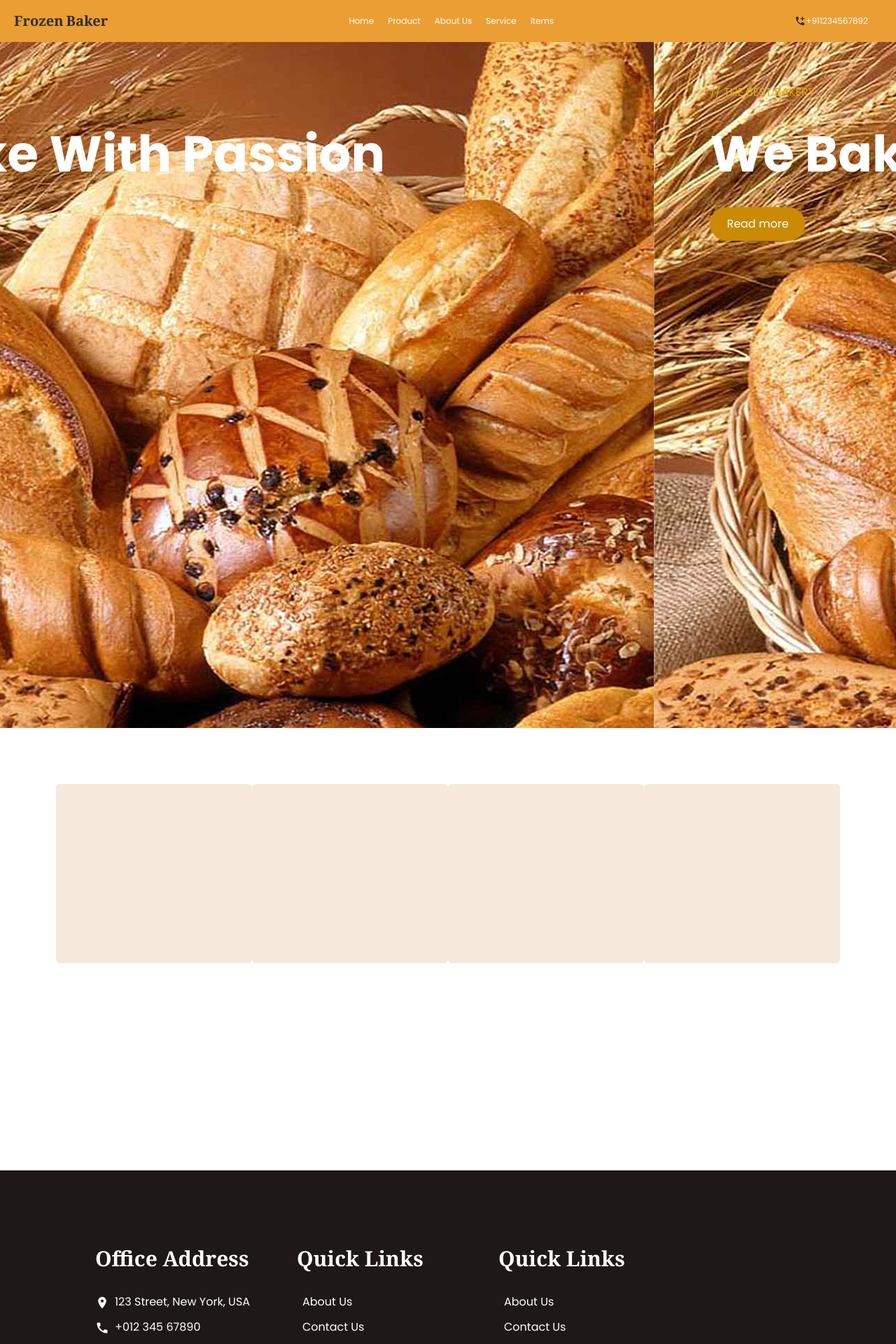
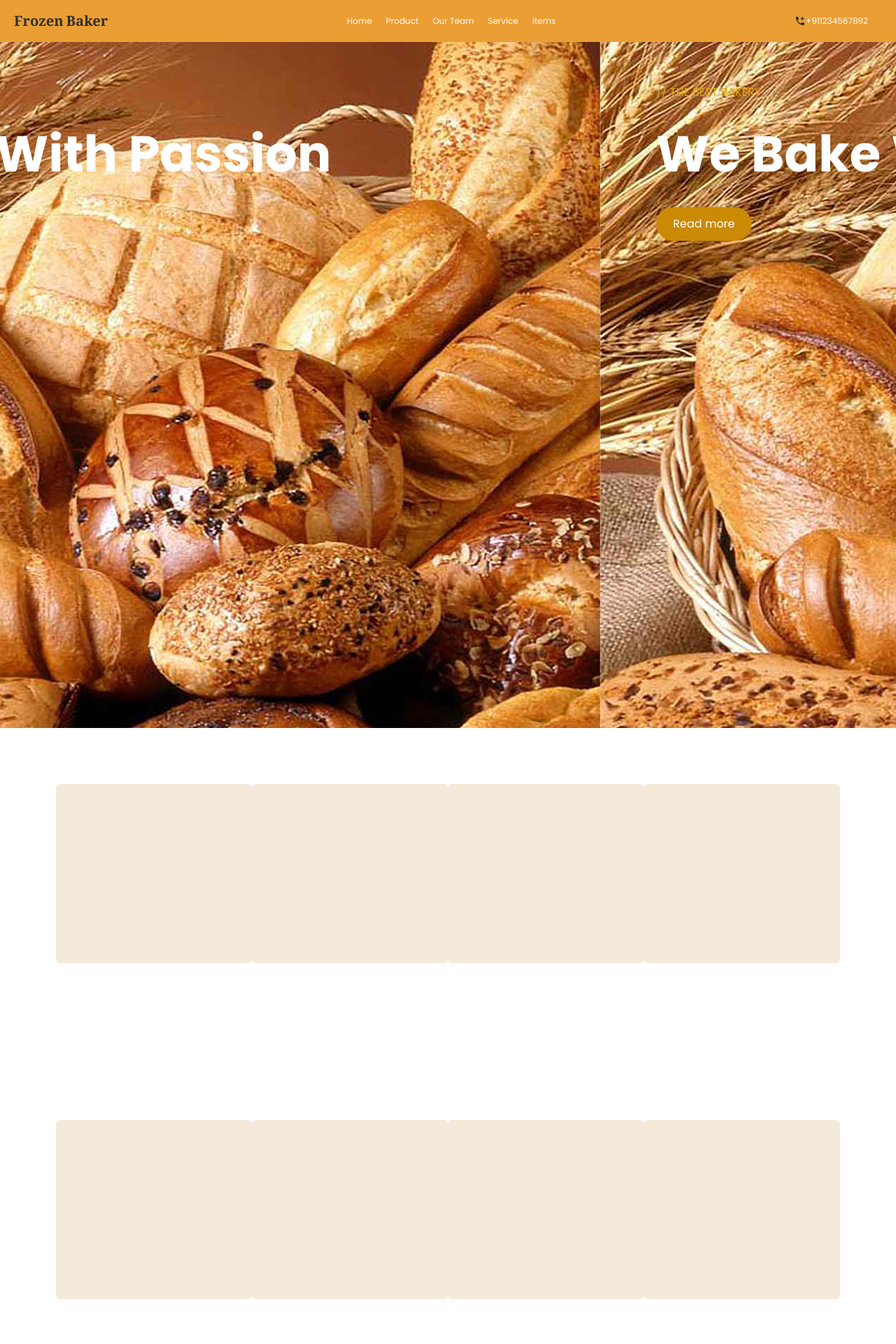
Before and after one commit to Ashish5028/Frozen-Baker, a React (Vite) app: page / in a window 1280 px wide. Shown: the top 1920 px of the page at 70% size. Built offline with nearby package versions, Linux system fonts and the light colour scheme.

Commit message:
add some folder

```diff
--- a/src/app/routes.jsx
+++ b/src/app/routes.jsx
@@ -1,5 +1,6 @@
 import { BrowserRouter, Route, Routes } from "react-router-dom";
 import HomePage from "../component/homePage";
+import { TeamIndex } from "../ourTeam";
 
 export default function AppRoutes() {
   return (
@@ -7,6 +8,7 @@ export default function AppRoutes() {
       <BrowserRouter>
         <Routes>
           <Route path="/" element={<HomePage />}></Route>
+          <Route path="/team" element={<TeamIndex />}></Route>
         </Routes>
       </BrowserRouter>
     </>
--- a/src/component/Header.jsx
+++ b/src/component/Header.jsx
@@ -21,13 +21,13 @@ const Header = () => {
                 <Link to="/product">Product</Link>
               </li>
               <li className="text-xs text-white hover:text-headingColor duration-100 transition-all ease-in-out cursor-pointer">
-                About Us
+                <Link to="/team"> Our Team</Link>
               </li>
               <li className="text-xs text-white hover:text-headingColor duration-100 transition-all ease-in-out cursor-pointer">
-                Service
+                <Link to="/service">Service</Link>
               </li>
               <li className="text-xs text-white hover:text-headingColor duration-100 transition-all ease-in-out cursor-pointer">
-                items
+                <Link to="/items">items</Link>
               </li>
             </ul>
           </div>
@@ -66,4 +66,4 @@ const Header = () => {
   );
 };
 
-export { Header };
+export default Header;
--- a/src/component/footerPage.jsx
+++ b/src/component/footerPage.jsx
@@ -9,8 +9,8 @@ function FooterPage() {
           {FooterData.map((res) => {
             return (
               <>
-                <div className="ml-auto">
-                  <div className="float-left text-white  space-y-3   w-72 h-52 p-2">
+                <div className="">
+                  <div className="float-left text-white  space-y-3  justify-between    h-52 p-2">
                     <p className="text-3xl font-semibold font-serif py-5">
                       {res.heading}
                     </p>
--- a/src/component/homePage.jsx
+++ b/src/component/homePage.jsx
@@ -1,4 +1,4 @@
-import { Header } from "./Header";
+import Header from "./Header";
 import Card from "./card";
 import { FooterPage } from "./footerPage";
 import SimpleSlider from "./slider";
@@ -11,6 +11,7 @@ export default function HomePage() {
         <div className="">
           <SimpleSlider />
           <Card />
+          <Card />
         </div>
       </div>
       <br />
--- /dev/null
+++ b/src/items/cakes.jsx
@@ -0,0 +1,3 @@
+export default function Cakes() {
+  return <></>;
+}
--- /dev/null
+++ b/src/items/coldDrink.jsx
@@ -0,0 +1,7 @@
+export default function ColdDrink() {
+  return (
+    <>
+      <div>ColdDrink</div>
+    </>
+  );
+}
--- /dev/null
+++ b/src/items/icecream.jsx
@@ -0,0 +1,3 @@
+export default function IceCream() {
+  return <></>;
+}
--- /dev/null
+++ b/src/ourTeam/component/team.css
@@ -0,0 +1,11 @@
+.bgSize {
+  background-color: #1e1916;
+  height: 75vh;
+  /* margin-top: 128px; */
+}
+
+.Card {
+  height: 60vh;
+  background-color: hsl(0, 0%, 100%);
+}
+/*
--- /dev/null
+++ b/src/ourTeam/component/team.jsx
@@ -0,0 +1,12 @@
+export default function Team() {
+  return (
+    <>
+      <div className=" flex justify-between p-20 ">
+        <div className=" h-64 w-72 bg-cardColor rounded-md  transition ease-out delay-150 hover:duration-500  hover:shadow-xl hover:-translate-y-2 hover:bg-cardbgColor"></div>
+        <div className=" h-64 w-72 bg-cardColor rounded-md  transition ease-out delay-150  hover:duration-500  hover:shadow-xl hover:-translate-y-2 hover:bg-cardbgColor"></div>
+        <div className="h-64 w-72 bg-cardColor rounded-md  transition ease-out delay-150  hover:duration-500 hover:shadow-xl hover:-translate-y-2 hover:bg-cardbgColor"></div>
+        <div className="h-64 w-72 bg-cardColor rounded-md  transition ease-out delay-150  hover:duration-500 hover:shadow-xl hover:-translate-y-2 hover:bg-cardbgColor"></div>
+      </div>
+    </>
+  );
+}
--- /dev/null
+++ b/src/ourTeam/index.jsx
@@ -0,0 +1,14 @@
+import React from "react";
+import Team from "./component/team";
+import { FooterPage } from "../component/footerPage";
+import Header from "../component/Header";
+
+export const TeamIndex = () => {
+  return (
+    <div>
+      <Header />
+      <Team />
+      <FooterPage />
+    </div>
+  );
+};
```
Also changed, not shown: src/contact/component/contact.jsx (added), src/contact/index.jsx (added).
